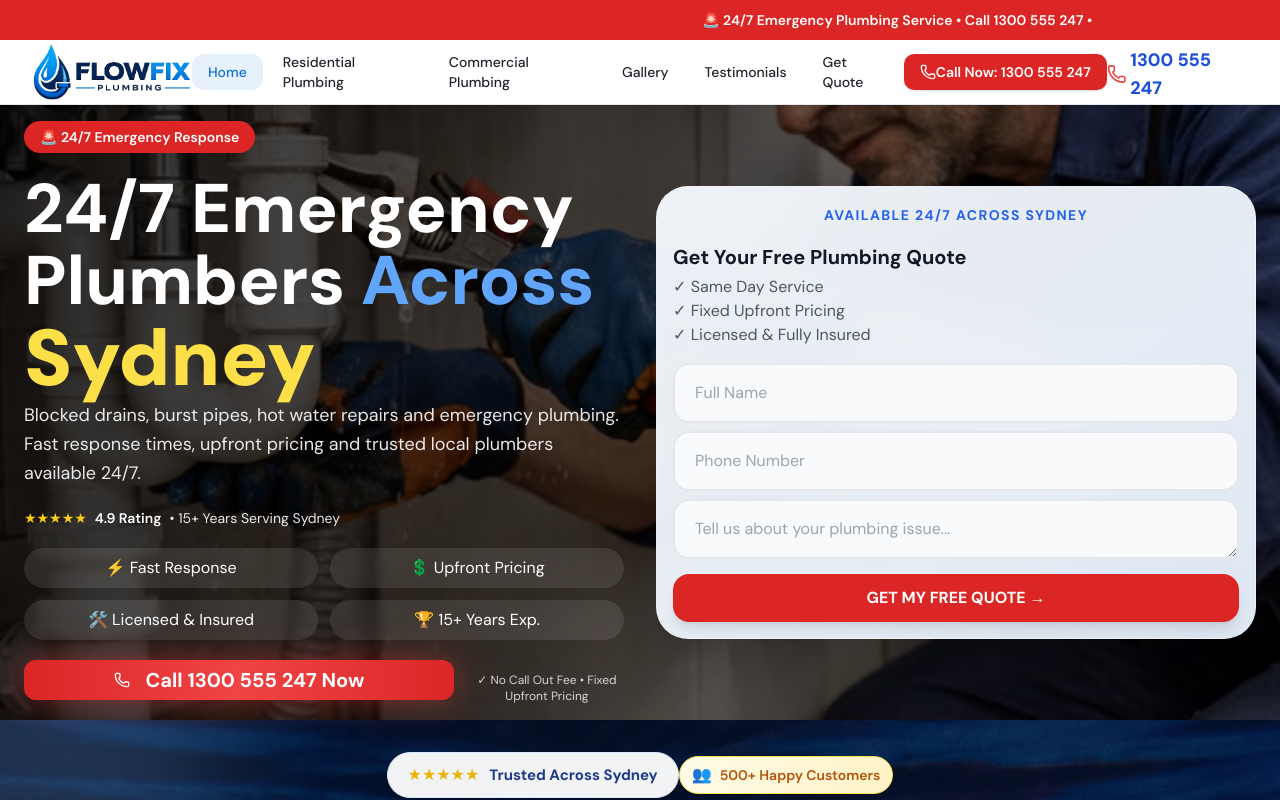
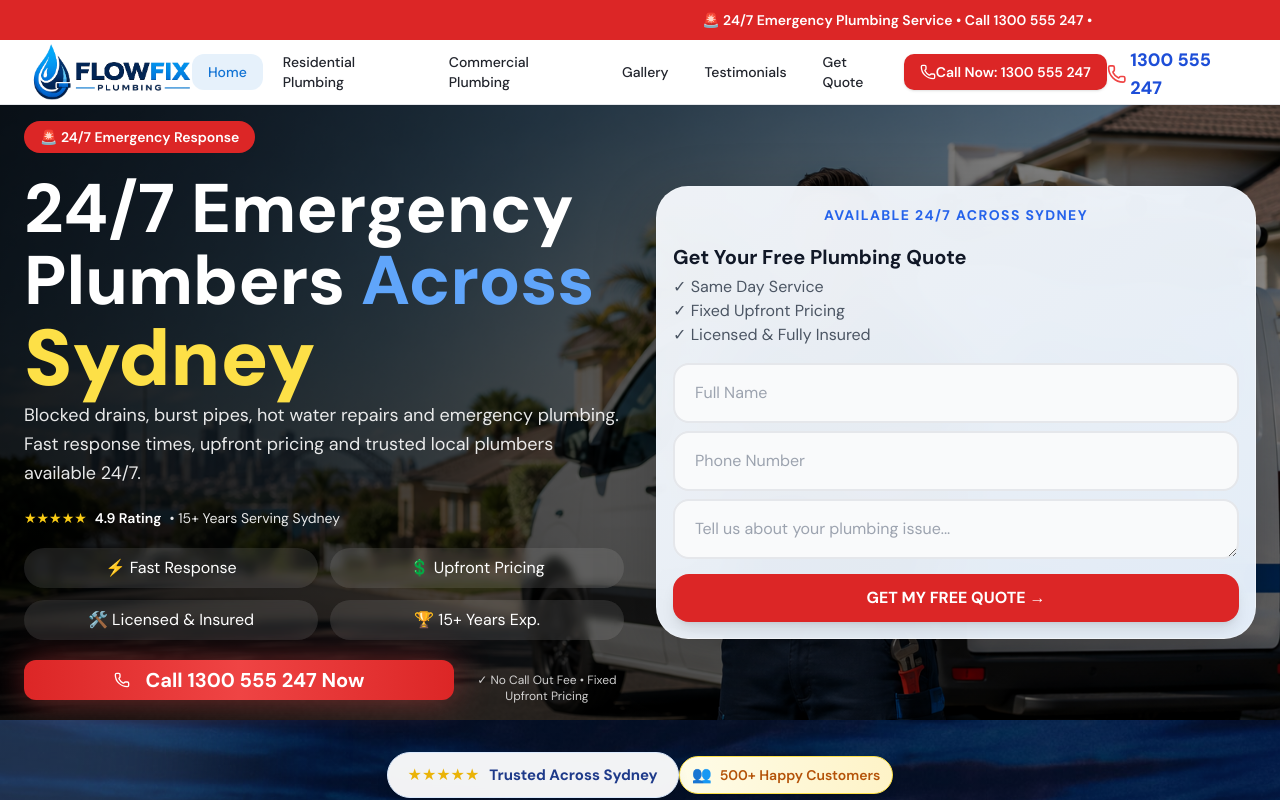
Before and after one commit to gopremiumstudio/flowfix-plumbing-demo, a React (Vite) app: page / in a window 1280 px wide. Shown: the top 800 px of the page. Built offline with nearby package versions, Linux system fonts and the light colour scheme.

Commit message:
Hero background image updated

```diff
--- a/src/pages/HomePage.jsx
+++ b/src/pages/HomePage.jsx
@@ -197,7 +197,7 @@ variant: 'default'
         <section className="relative min-h-[70vh] lg:min-h-[580px] flex items-center">
           <div className="absolute inset-0 z-0">
             <img
-  src="/images/1000019359.webp"
+  src="/images/1000021335.webp"
   alt="Professional plumber working on pipes"
   loading="eager"
   fetchPriority="high"
```
Also changed, not shown: public/images/1000021335.webp (added).
